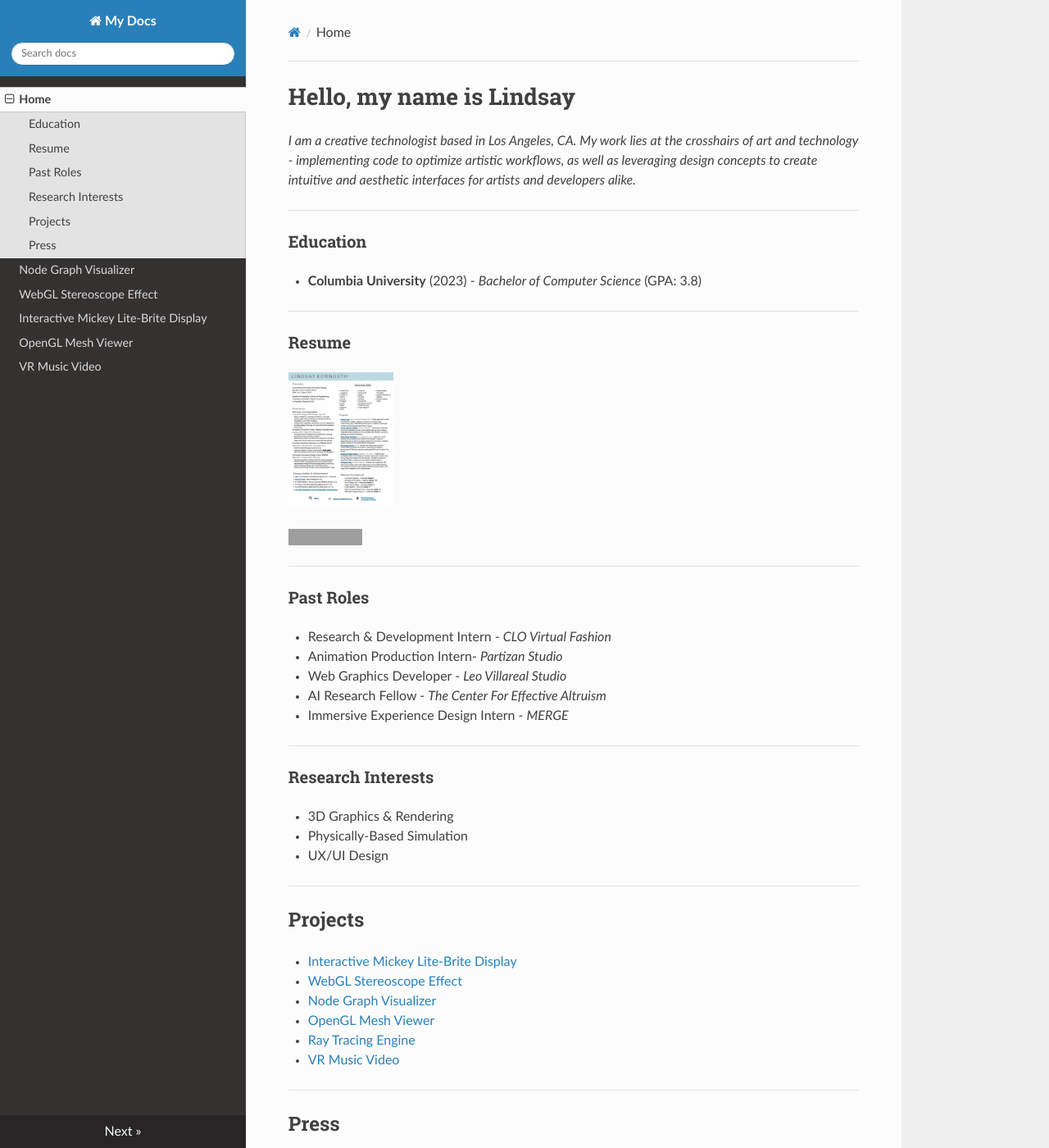
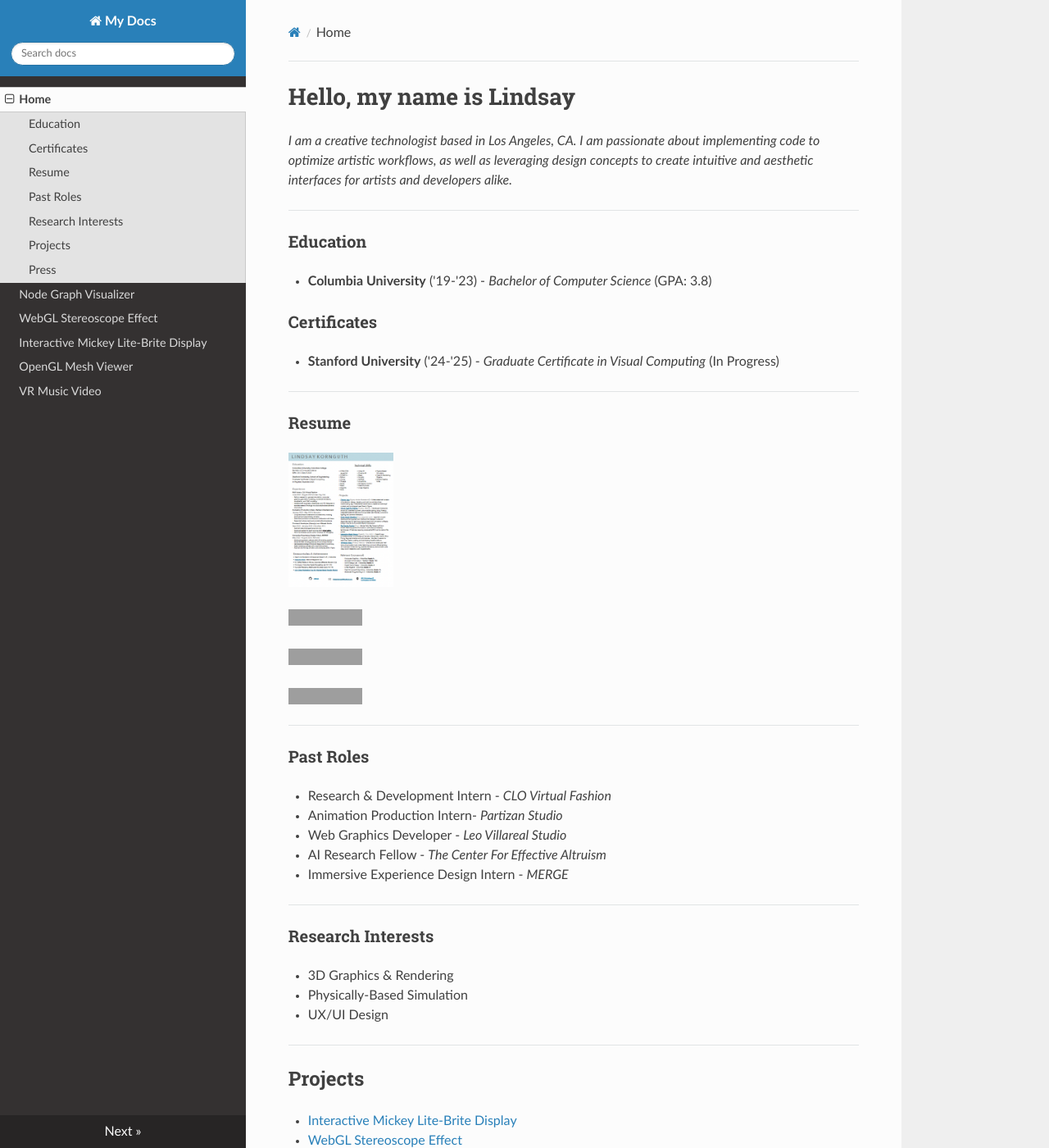
Before and after one commit to likornguth/CodePortfolio, an MkDocs documentation site: the page built from docs/index.md, in a window 1280 px wide and 1400 px high. Shown: the whole window at 82% size. Built offline with MkDocs 1.6.1, drawn with Linux system fonts in a browser that asks for light colours; nearby versions of some CDN libraries; some of the changed text lies outside the part shown; grey boxes are pictures that could not be loaded.

Commit message:
added buttons

```diff
--- a/docs/index.md
+++ b/docs/index.md
@@ -1,24 +1,42 @@
 # Hello, my name is Lindsay
 
 
-<i>I am a creative technologist based in Los Angeles, CA. My work lies at the crosshairs of art and technology - implementing code to optimize artistic workflows, as well as leveraging design concepts to create intuitive and aesthetic interfaces for artists and developers alike.</i>
+<i>I am a creative technologist based in Los Angeles, CA.  I am passionate about implementing code to optimize artistic workflows, as well as leveraging design concepts to create intuitive and aesthetic interfaces for artists and developers alike.</i>
 
 
 ---
 
+
+
 ### Education
-* <b>Columbia University</b> (2023) -  <i>Bachelor of Computer Science</i> (GPA: 3.8)
+* <b>Columbia University</b> ('19-'23) -  <i>Bachelor of Computer Science</i> (GPA: 3.8)
+
+### Certificates
+* <b>Stanford University</b> ('24-'25) - <i> Graduate Certificate in Visual Computing</i> (In Progress)
 
 ---
 ### Resume
 
-[<img src="src/Screenshot 2023-12-05 at 4.10.04 PM.png" style="width: 10vw;">](./src/General_CG_Resume.pdf)
+[<img src="src/Screenshot 2023-12-05 at 4.10.04 PM.png" style="width: 10vw;">](./src/sweresume.pdf)
 
 [![Button Example]][Link]
 <!----------------------------------------------------------------------------->
-[Link]: ./src/General_CG_Resume.pdf 'Link with example title.'
+[Link]: ./src/sweresume.pdf 'Link with example title.'
 <!---------------------------------[ Buttons ]--------------------------------->
 [Button Example]: https://img.shields.io/badge/Open_>-37a779?style=for-the-badge
+
+
+[![Button Icon]][Link]
+<!----------------------------------------------------------------------------->
+[Link]: https://www.linkedin.com/in/lindsay-kornguth-a0885b1a0/ 'Link with example title.'
+<!---------------------------------[ Buttons ]--------------------------------->
+[Button Icon]: https://img.shields.io/badge/LinkedIn-EF2D5E?style=for-the-badge&color=blue&logoColor=white&logo=LinkedIn
+
+[![Button Icon2]][Link2]
+<!----------------------------------------------------------------------------->
+[Link2]: https://github.com/likornguth?tab=repositories 'Link with example title.'
+<!---------------------------------[ Buttons ]--------------------------------->
+[Button Icon2]: https://img.shields.io/badge/GitHub-EF2D5E?style=for-the-badge&color=black&logoColor=white&logo=GitHub
 
 -------
 ### Past Roles
@@ -51,7 +69,8 @@
 
 ## Press
 
-* [RatRock Magazine: Featured Artist](https://www.ratrockmagazine.com/feature/2022/3/26/lindsay-kornguth)
-* [United States Chess Federation: Top 50 Highest Rated Female Players](https://www.uschess.org/component/option,com_top_players/Itemid,371?op=list&month=1609&f=usa&l=R:Top%20Girls%20Age%2015.&h=Top%20Girls%20Age%2015)
-* [Lamorinda Weekly: Local Fencer Finishes 3rd at North American Cup](https://www.lamorindaweekly.com/archive/issue0917/Local-Fencer-Finishes-Third-at-North-American-Cup.html)
-* [CU Last Call: A Labor of Love](https://bwog.com/2023/03/cu-last-call-a-labor-of-love/)
+* [<i>RatRock Magazine</i>: "Featured Artist"](https://www.ratrockmagazine.com/feature/2022/3/26/lindsay-kornguth)
+* [<i>United States Chess Federation</i>: "Top 50 Highest Rated Female Players"](https://www.uschess.org/component/option,com_top_players/Itemid,371?op=list&month=1609&f=usa&l=R:Top%20Girls%20Age%2015.&h=Top%20Girls%20Age%2015)
+* [<i>USA Fencing</i> "All-American Team  2016-2017" ](https://cdn1.sportngin.com/attachments/document/a123-1653878/All-American_Team_2016-17.pdf)
+* [<i>Lamorinda Weekly</i>: "Local Fencer Finishes 3rd at North American Cup"](https://www.lamorindaweekly.com/archive/issue0917/Local-Fencer-Finishes-Third-at-North-American-Cup.html)
+* ["Students at Berkeley Chess School Excel in State Competitions": <i>East Bay Times</i> Interview](https://www.eastbaytimes.com/2011/01/13/students-at-berkeley-chess-club-excel-in-state-competitions/)
```
Also changed, not shown: docs/project1.md (+6 -0 lines), docs/project2.md (+6 -0 lines), docs/project3.md (+6 -0 lines), docs/project4.md (+7 -0 lines), site/index.html, site/search/search_index.json, 3 other files.
